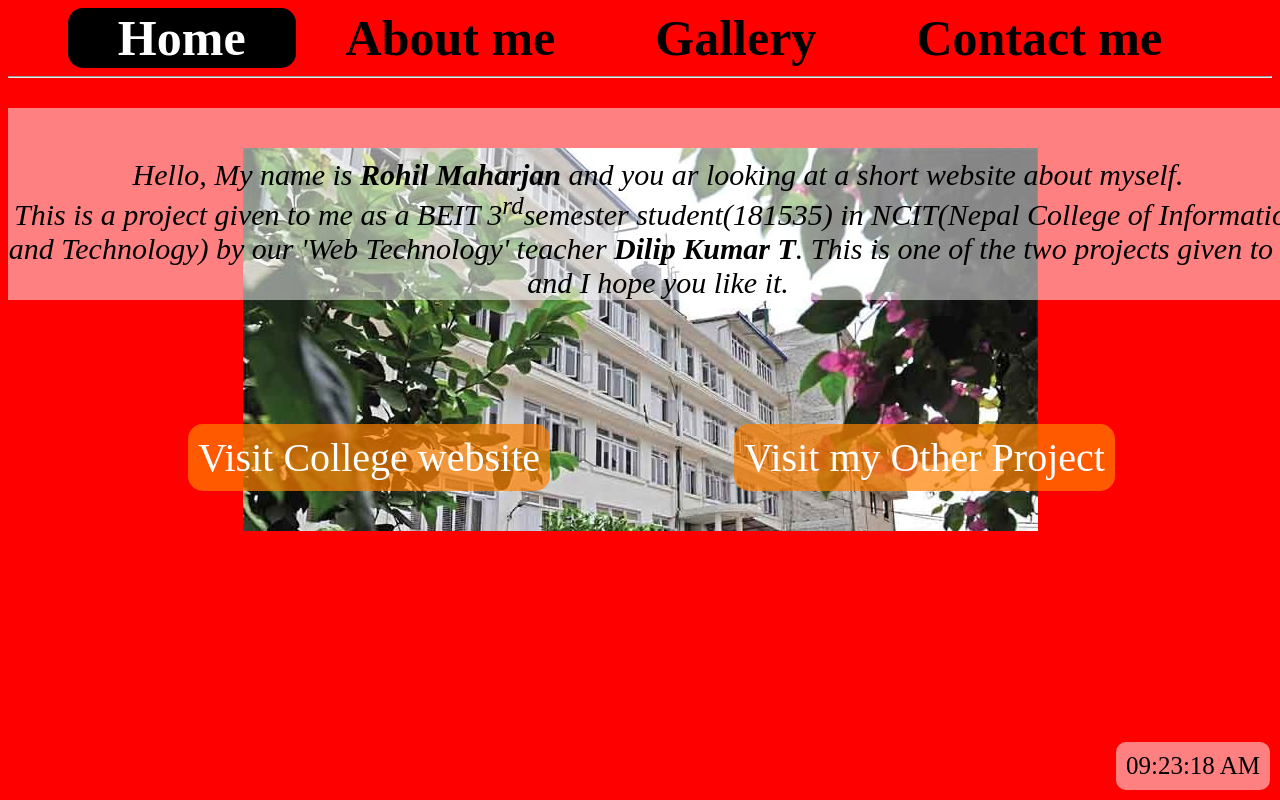
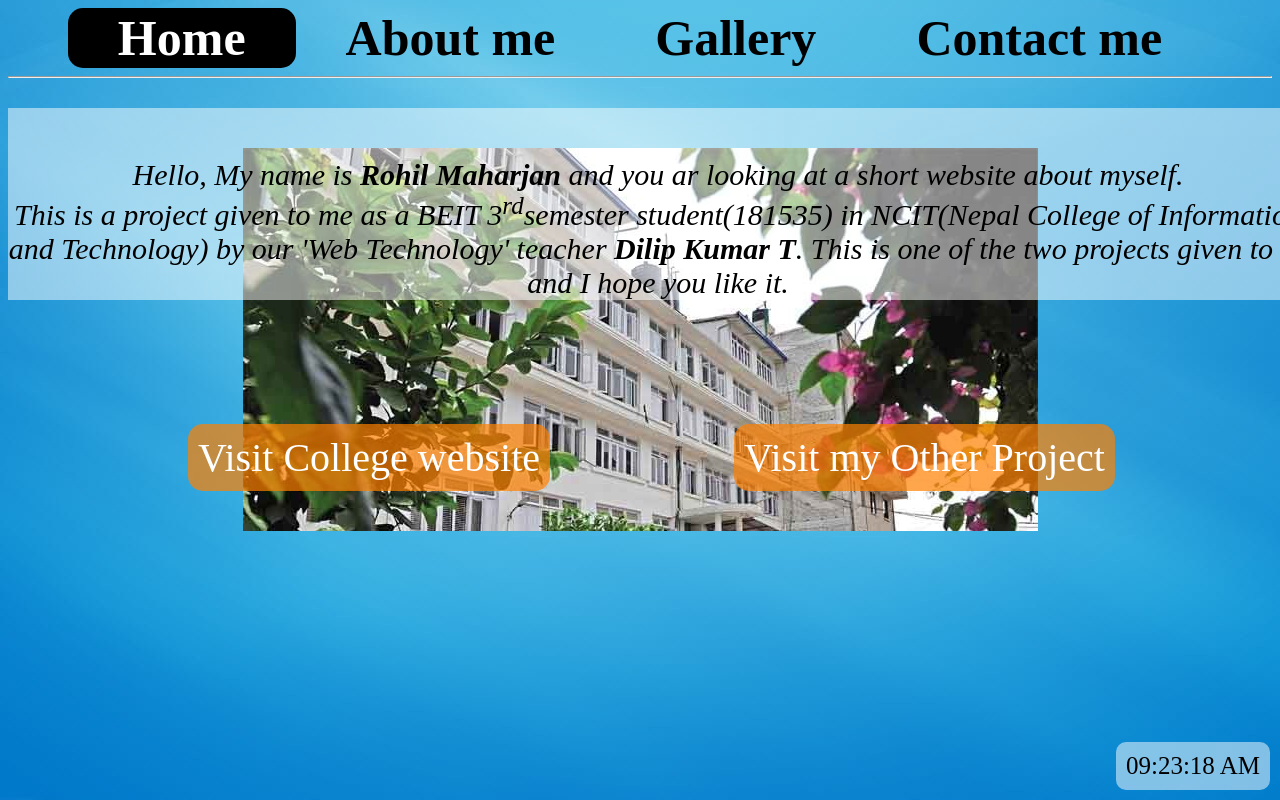
Before and after one commit to RohilMaharjan/rohil_website.github.io, a plain HTML site: page My_Website/index.html in a window 1280 px wide. Shown: the top 800 px of the page. Drawn offline with Linux system fonts and the light colour scheme.

Commit message:
Update style.css

```diff
--- a/My_Website/Other_files/style.css
+++ b/My_Website/Other_files/style.css
@@ -1,6 +1,6 @@
 body{
 	background-color: red;
-	/*background-image: url("../Images/unnamed-1.jpg");*/
+	background-image: url("../Images/unnamed-1.jpg");
 	background-position: center;
 	background-repeat: no-repeat;
 	background-size: fill;
```
